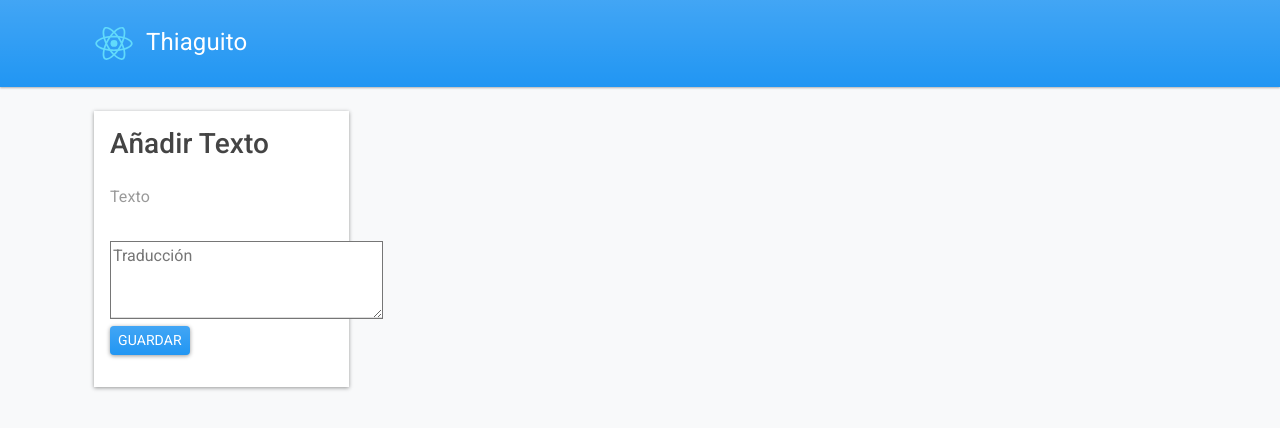
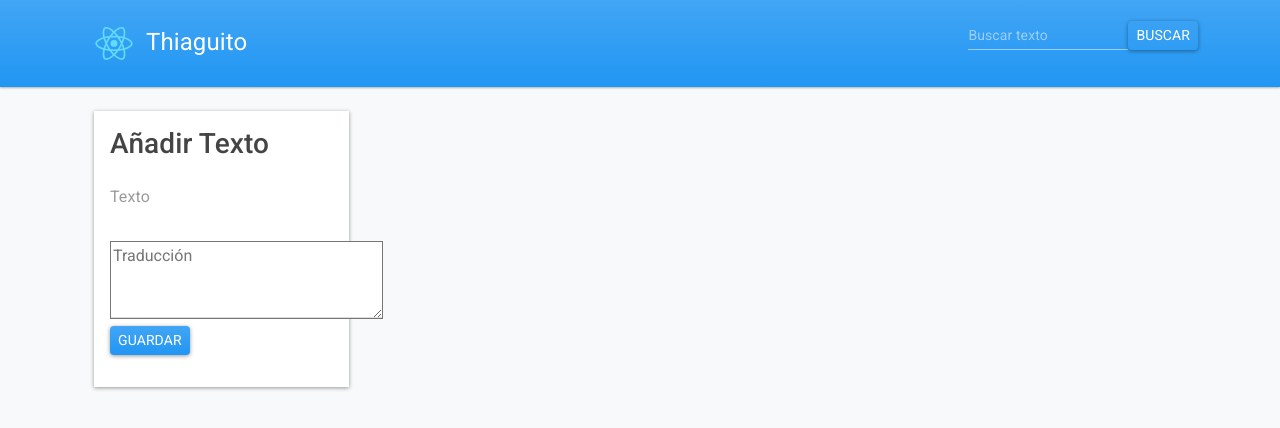
Before and after one commit to jhonnygarcia/remember-words, a React (Create React App) app: page / in a window 1280 px wide. Shown: the top 428 px of the page. Built offline with nearby package versions, Linux system fonts and the light colour scheme.

Commit message:
Se añadio un menu

```diff
--- a/src/App.tsx
+++ b/src/App.tsx
@@ -19,7 +19,9 @@ function App({ title = "default title" }: Props) {
     try {
       data = JSON.parse(cache || "") as WordDto[];
       const transform = samples as WordDto[];
-      data = [...data, ...transform];
+      if (!data.some((d) => transform.some((t) => t.id === d.id))) {
+        data = [...data, ...transform];
+      }
     } catch (err) {
       data = [];
     }
@@ -61,11 +63,30 @@ function App({ title = "default title" }: Props) {
   return (
     <div className="bg-light" style={{ height: "100vh" }}>
       <nav className="navbar navbar navbar-light bg-primary">
-        <div className="container">
+        <div className="container justify-content-between">
           <a className="navbar-brand text-white" href="/">
             <img src={logo} alt="React Logo" style={{ width: "4rem" }} />
             {title}
           </a>
+          <form
+            onSubmit={(e) => {
+              e.preventDefault();
+            }}
+            className="form-inline my-2 my-lg-0"
+          >
+            <div className="input-group mb-3">
+              <input
+                className="form-control form-control-sm"
+                type="search"
+                placeholder="Buscar texto"
+              />
+              <div className="input-group-append">
+                <button className="btn btn-outline-success btn-sm text-white" type="button">
+                  Buscar
+                </button>
+              </div>
+            </div>
+          </form>
         </div>
       </nav>
       <main className="container p-4">
```
